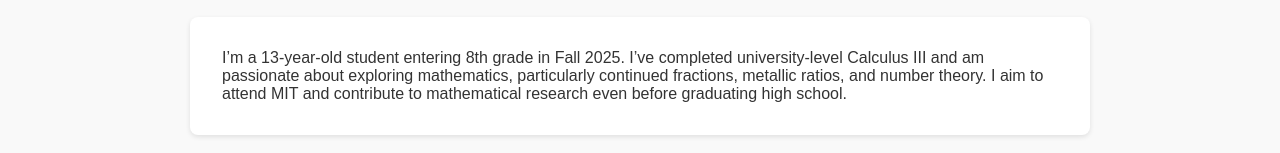
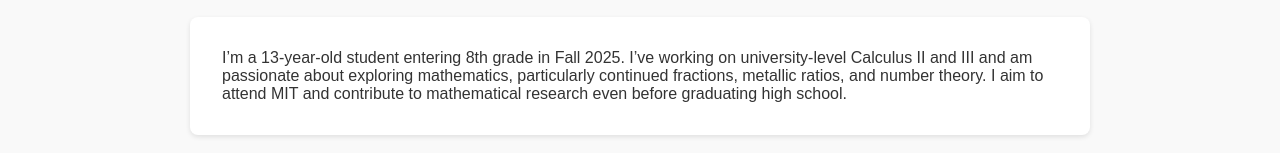
Before and after one commit to jbutterfield922/metallic-ratios-research, a plain HTML site: page index.html in a window 1280 px wide. Shown: the part 261-414 px from the top of the page. Drawn offline with Linux system fonts and the light colour scheme.

Commit message:
Update index.html

```diff
--- a/index.html
+++ b/index.html
@@ -23,7 +23,7 @@
   <section>
     <h2>About Me</h2>
     <div class="card">
-      <p>I’m a 13-year-old student entering 8th grade in Fall 2025. I’ve completed university-level Calculus III and am passionate about exploring mathematics, particularly continued fractions, metallic ratios, and number theory. I aim to attend MIT and contribute to mathematical research even before graduating high school.</p>
+      <p>I’m a 13-year-old student entering 8th grade in Fall 2025. I’ve working on university-level Calculus II and III and am passionate about exploring mathematics, particularly continued fractions, metallic ratios, and number theory. I aim to attend MIT and contribute to mathematical research even before graduating high school.</p>
     </div>
 
     <h2>Research Projects</h2>
```
